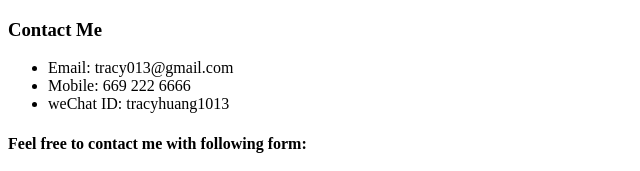
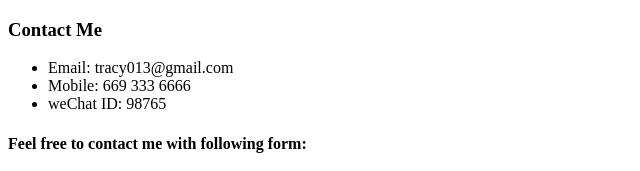
Before and after one commit to azhq2023/myFirstHtml, a plain HTML site: page contactMe.html in a window 1280 px wide. Shown: the top 171 px of the page, 0-640 px from the left. Drawn offline with Linux system fonts and the light colour scheme.

Commit message:
m & iD change

```diff
--- a/contactMe.html
+++ b/contactMe.html
@@ -8,8 +8,8 @@
     <h3> Contact Me </h3>
         <ul>
             <li>Email: tracy013@gmail.com</li>
-            <li> Mobile: 669 222 6666</li>
-            <li>weChat ID: tracyhuang1013</li>
+            <li> Mobile: 669 333 6666</li>
+            <li>weChat ID: 98765</li>
         </ul>
     <h4>Feel free to contact me with following form:</h4>
     <form action="mailto:youthrone@gamil.com" method="post" enctype="text/plain">
```
